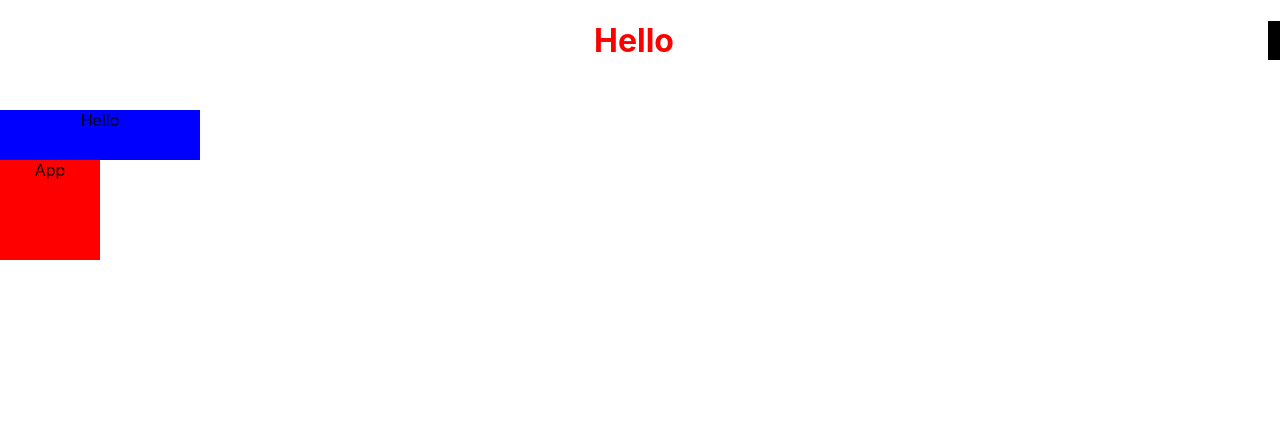
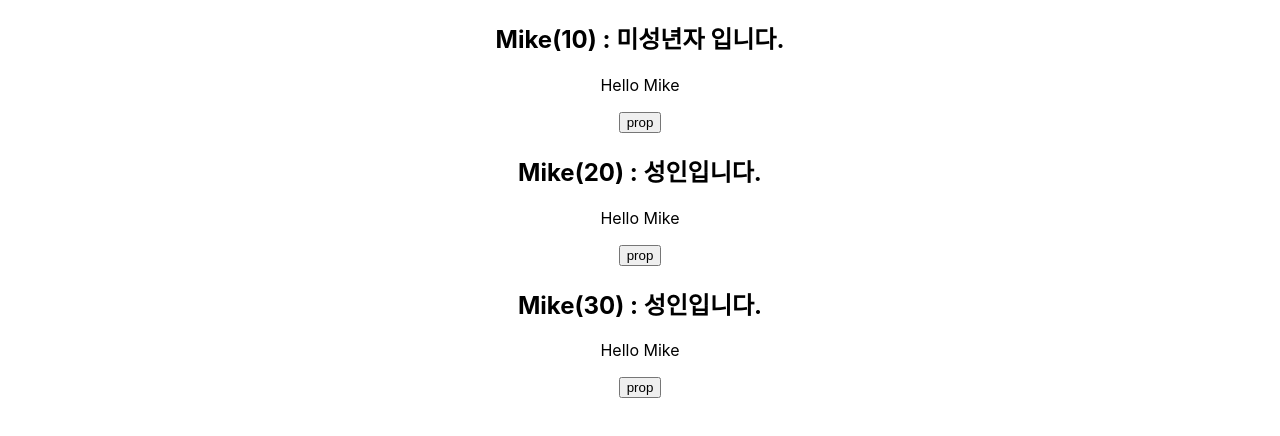
Before and after one commit to youjeahyun/REACT-TUTORIAL, a React (Create React App) app: page / in a window 1280 px wide. Shown: the top 436 px of the page. Built offline with nearby package versions, Linux system fonts and the light colour scheme.

Commit message:
STATE, PROP

```diff
--- a/src/App.js
+++ b/src/App.js
@@ -12,8 +12,9 @@
   }
   return (
     <div className="App">
-      <Hello/>
-      <div className={styles.box}>App</div>
+      <Hello age={10}/>
+      <Hello age={20}/>
+      <Hello age={30}/>
     </div>
   );
 }
--- a/src/componenet/Hello.js
+++ b/src/componenet/Hello.js
@@ -1,17 +1,18 @@
-import World from "./World"
-import styles from './Hello.module.css';
+import { useState } from "react";
+import UserName from "./userName"
 
-export default function Hello() {
+export default function Hello({age}) {
+    const [name, setName] = useState('Mike');
+    const msg = age > 19 ? "성인입니다." : "미성년자 입니다.";
+
     return(
         <>
-        <h1 style={{
-            color:'#f00',
-            borderRight:'12px solid #000',
-            marginBottom:'50px',
-            opacity:1,
-        }}>Hello</h1>
+        <h2 id="name">{name}({age}) : {msg}</h2>
+        <UserName name={name}/>
+        <button onClick={()=>{
+            setName(name === "Mike" ? "Jane" : "Mike")
 
-           <div className={styles.box}>Hello</div>
+        }}>prop</button>
         </>
     )
 };
--- /dev/null
+++ b/src/componenet/userName.js
@@ -0,0 +1,4 @@
+export default function UserName({name}) {
+    return <p>Hello {name}</p>;
+
+}
```
